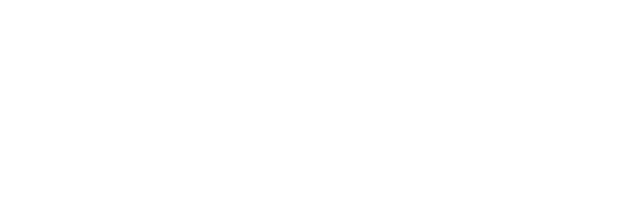
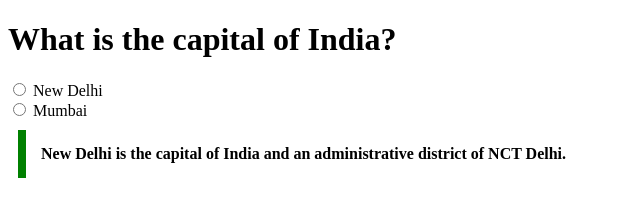
Before and after one commit to acciojob/trivia-salikwani, a website: page main.html in a window 1280 px wide. Shown: the whole page, without its empty margins (0-640 px from the left). Drawn offline with Linux system fonts and the light colour scheme.

Commit message:
created a submission

```diff
--- a/main.html
+++ b/main.html
@@ -7,6 +7,14 @@
 </head>
 
 <body>
+	<h1>What is the capital of India?</h1>
+	<input type="radio" id="newDelhi"name="answer"/>
+	<label for="newDelhi">New Delhi</label><br>
+	<input type="radio" id="mumbai"name="answer"/>
+	<label for="mumbai">Mumbai</label><br>
+	<blockquote cite="https://en.wikipedia.org/wiki/New_Delhi">
+		New Delhi is the capital of India and an administrative district of NCT Delhi.
+	</blockquote>
 	<!-- the entire body must be written by student -->
     <script type="text/javascript" src="./script.js">
 </script>
--- a/styles.css
+++ b/styles.css
@@ -1,2 +1,9 @@
-
+blockquote {
+	max-width: 600px;
+	margin: 10px;
+	padding: 15px;
+	border-left: 8px solid green;
+	background-colo: #f8fffe;
+	font-weight: bold;
+}
 /* Your CSS Code here. */
```
